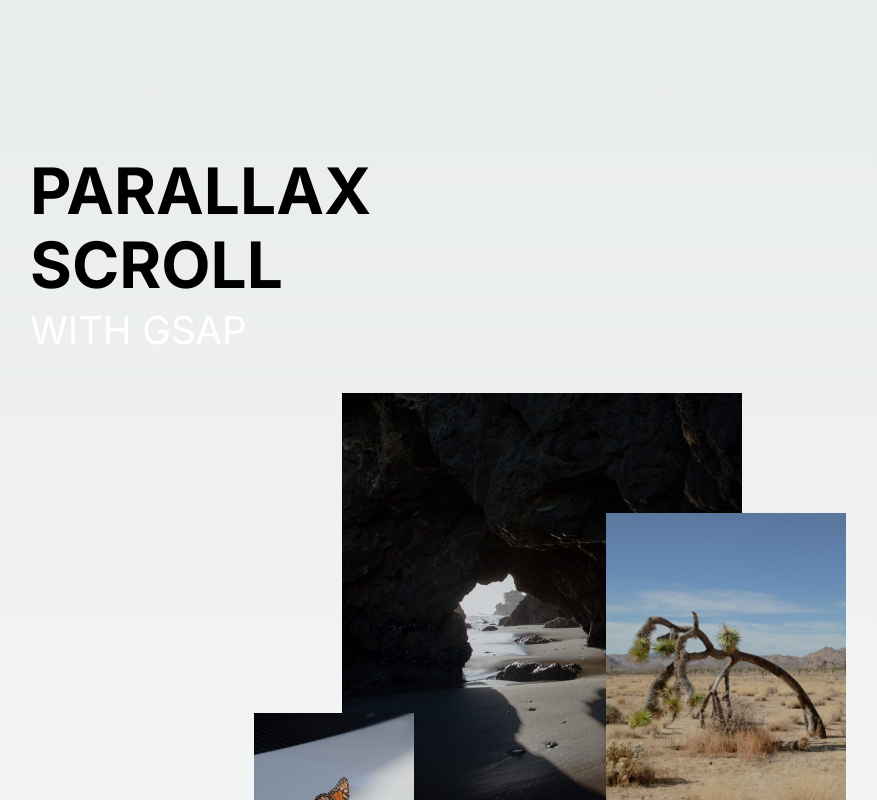
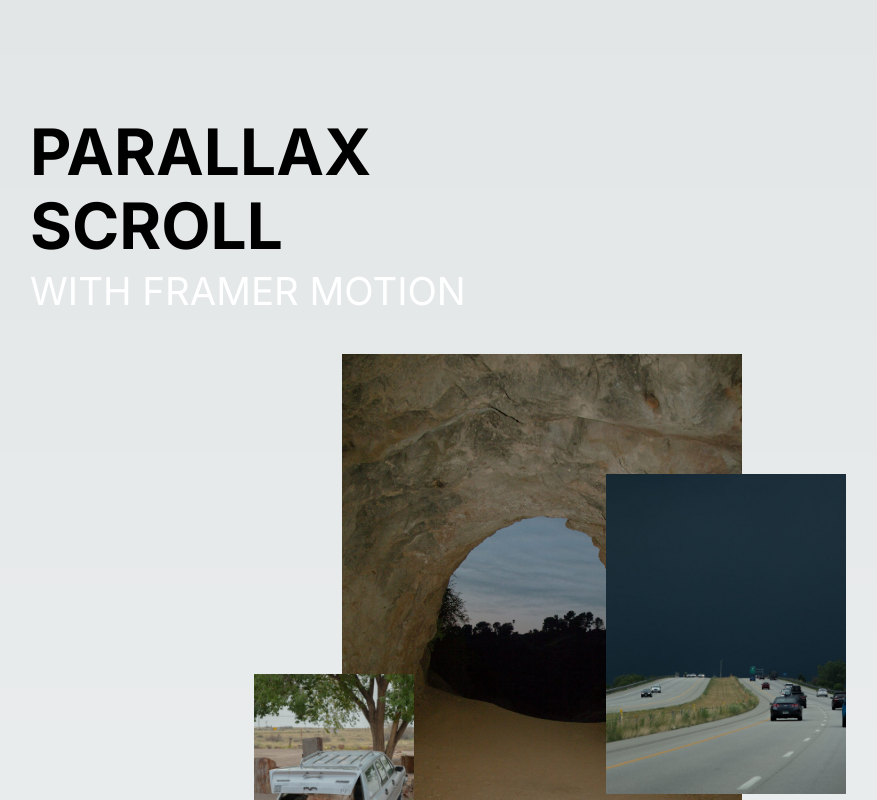
Before and after one commit to assilbekov/gsap-framer-motion-scroll-parallax, a Next.js app: page / in a window 1280 px wide. Shown: the part 1480-2280 px from the top of the page, without its empty margins (98-975 px from the left). Built offline with nearby package versions, Linux system fonts and the light colour scheme.

Commit message:
add FramerMotion html

```diff
--- a/app/_components/FramerMotion.jsx
+++ b/app/_components/FramerMotion.jsx
@@ -1,9 +1,44 @@
+"use client"
 
+import styles from "../page.module.scss"
+
+import Picture1 from '../../public/medias/4.jpg';
+import Picture2 from '../../public/medias/5.jpg';
+import Picture3 from '../../public/medias/6.jpg';
+import Image from "next/image";
 
 export const FramerMotion = () => {
+  const images = [Picture1, Picture2, Picture3];
+
   return (
-    <div>
-      <h1>My Framer Motion Page</h1>
+    <div className={styles.container}>
+      <div className={styles.body}>
+        <h1>Parallax</h1>
+        <h1>Scroll</h1>
+        <div className={styles.word}>
+          <p>
+            {
+              "with framer motion".split("").map((letter, i) => (
+                <span key={i}>{letter}</span>
+              ))
+            }
+          </p>
+        </div>
+      </div>
+      <div className={styles.images}>
+        {
+          images.map((image, i) => {
+            return <div key={i} className={styles.imageContainer}>
+              <Image
+                src={image}
+                placeholder="blur"
+                alt="image"
+                fill
+              />
+            </div>
+          })
+        }
+      </div>
     </div>
   )
 }
```
